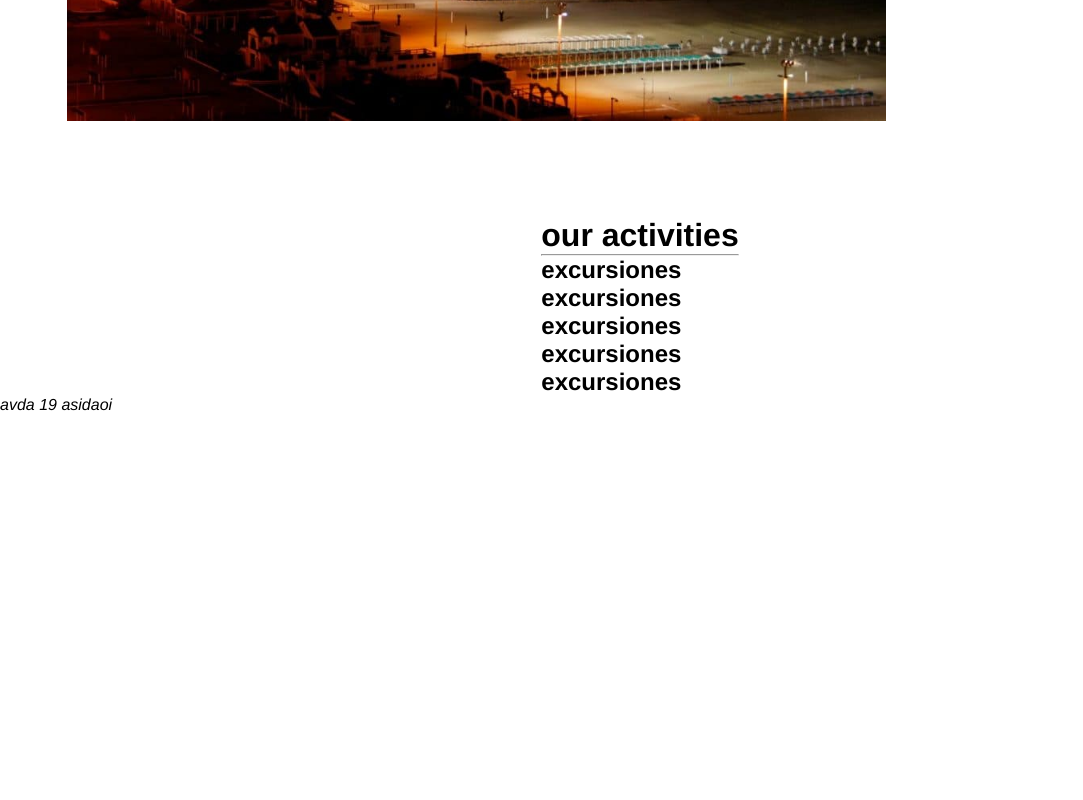
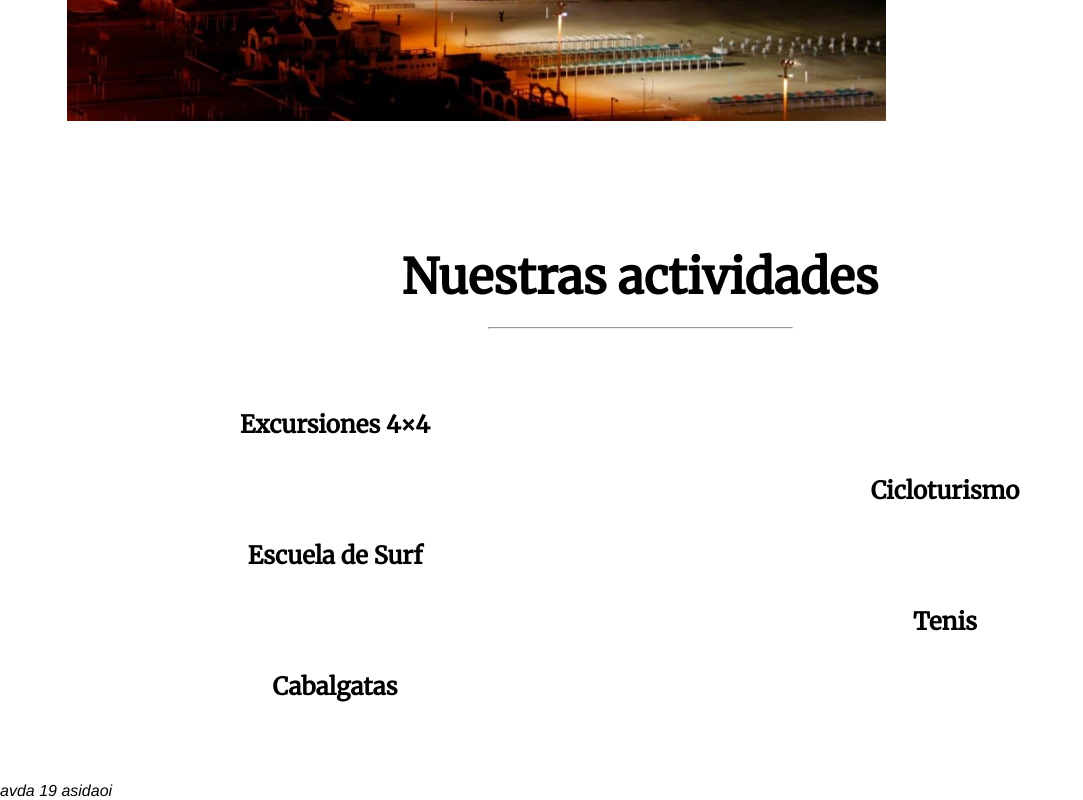
Before and after one commit to Vagus-art/caba-as-web, a plain HTML site: page index.html in a window 1280 px wide. Shown: the part 2791-3591 px from the top of the page, without its empty margins (0-1083 px from the left). Before the commit the page ends 3205 px from the top, so only its background shows below. Drawn offline with Linux system fonts and the light colour scheme.

Commit message:
grid done

```diff
--- a/index.html
+++ b/index.html
@@ -112,35 +112,35 @@
         </div>
       </div>
       <div class="activities">
-        <header class="activities-header">
-          <h1>our activities</h1>
-          <hr class="activities-header-hr" />
+        <header class="activities-header service">
+          <h1>Nuestras actividades</h1>
+          <hr>
         </header>
         <div class="activities-layout">
-          <div class="activities-layout-first-column">
+          <div class="activities-layout-column">
             <section class="activity">
               <div class="activity-icon"></div>
-              <h1>excursiones</h1>
+              <h1>Excursiones 4×4</h1>
             </section>
             <section class="activity">
               <div class="activity-icon"></div>
-              <h1>excursiones</h1>
+              <h1>Escuela de Surf</h1>
             </section>
             <section class="activity">
               <div class="activity-icon"></div>
-              <h1>excursiones</h1>
+              <h1>Cabalgatas</h1>
             </section>
           </div>
-        </div>
-        <div class="activities-layout-second-column">
+          <div class="activities-layout-column">
             <section class="activity">
               <div class="activity-icon"></div>
-            <h1>excursiones</h1>
+              <h1>Cicloturismo</h1>
             </section>
             <section class="activity">
               <div class="activity-icon"></div>
-            <h1>excursiones</h1>
+              <h1>Tenis</h1>
             </section>
+          </div>
         </div>
       </div>
     </main>
--- a/styles.css
+++ b/styles.css
@@ -231,3 +231,43 @@ main{
   left:0;
   background-color: #4A6658;
 }
+
+.activities{
+  padding:30px;
+  width:100%;
+}
+
+.activities-header{
+  text-align: center;
+  display:flex;
+  flex-direction: column;
+  width:100%;
+  align-items:center;
+}
+
+.activities-header hr{
+  width:25%;
+  margin-top:20px;
+  margin-bottom:30px;
+}
+
+.activities-layout{
+  display:grid;
+  grid-template-columns: 50% 50%;
+  width:100%;
+}
+
+.activities-layout-column{
+  display:flex;
+  flex-direction: column;
+  justify-content: center;
+  text-align: center;
+}
+
+.activity{
+  padding:50px;
+}
+
+.activity *{
+  font-family: 'Merriweather';
+}
```
Lines whose indentation alone changed are shown as unchanged.
